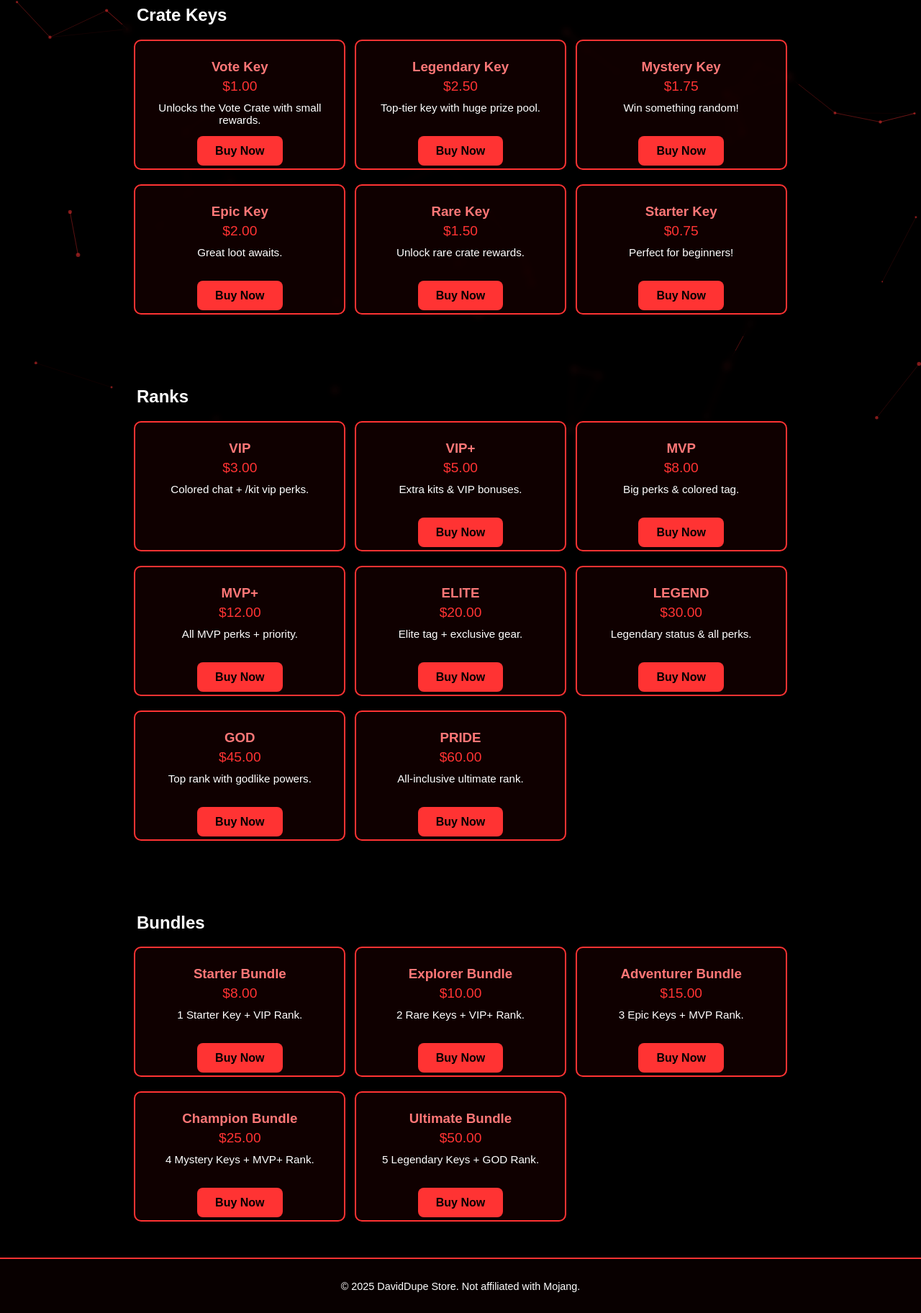
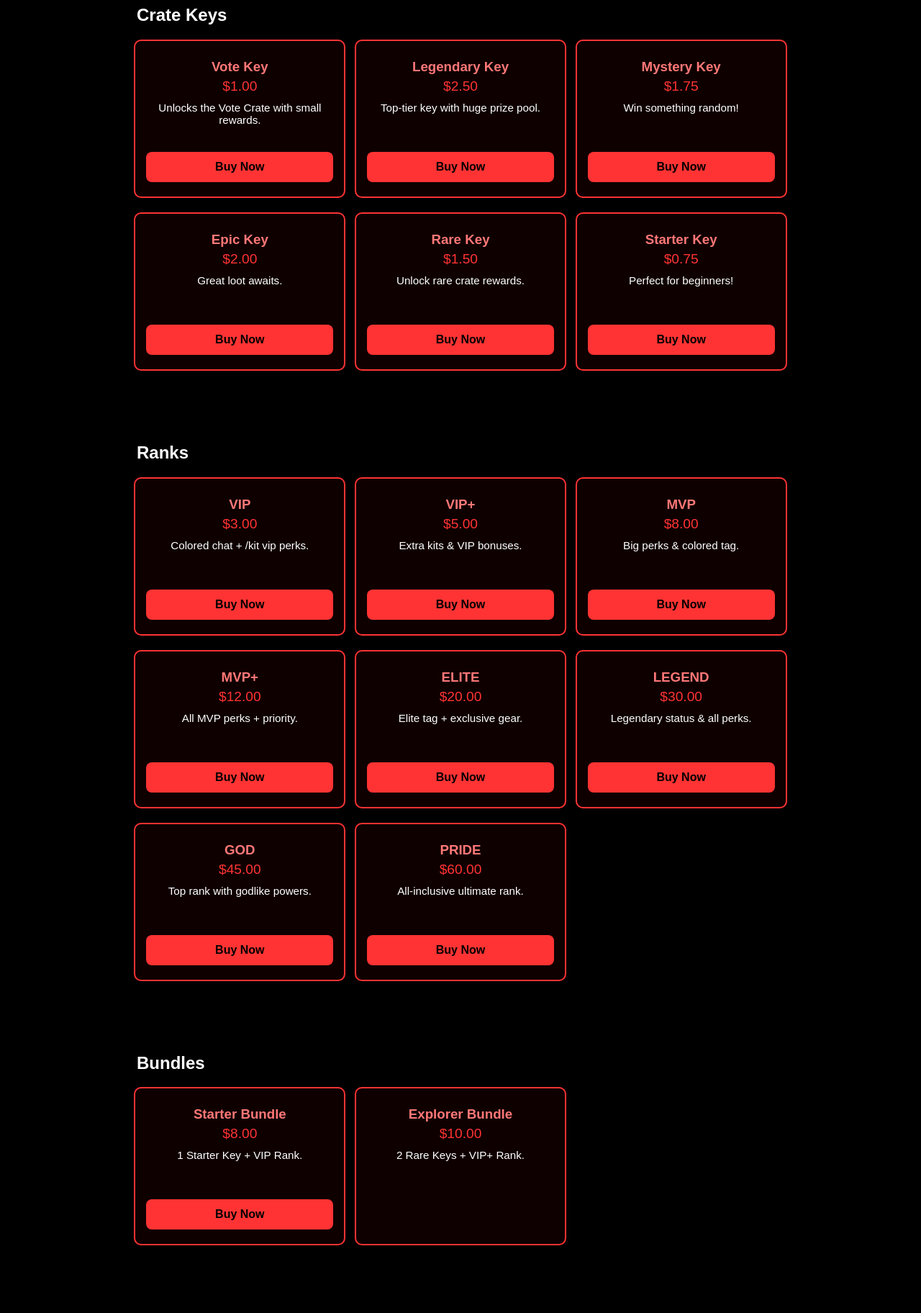
Before and after one commit to fmalematser/daviddupetestweb, a plain HTML site: page index.html in a window 1280 px wide. Shown: the part 200-2024 px from the top of the page at 72% size. After the commit the page ends 1980 px from the top, so only its background shows below. Drawn offline with nearby package versions, Linux system fonts and the light colour scheme.

Commit message:
Update index.html

```diff
--- a/index.html
+++ b/index.html
@@ -5,12 +5,13 @@
   <meta name="viewport" content="width=device-width, initial-scale=1" />
   <title>DavidDupe Store</title>
 
-  <!-- PayPal SDK -->
+  <!-- PayPal SDK (load once) -->
   <script
     src="https://www.paypal.com/sdk/js?client-id=BAA3SuHRJ8ZqAly5q6Z8-LH2_z-3P0Pm1tBkXfewbLfIrCKRKXJW9m_rL7wEa-idjNztY4nINHF-NMSFzg&components=hosted-buttons&disable-funding=venmo&currency=USD">
   </script>
 
   <script src="https://cdn.jsdelivr.net/npm/tsparticles@2/tsparticles.bundle.min.js"></script>
+
   <style>
     body {
       margin: 0;
@@ -38,10 +39,12 @@
 
     .btn {
       background: #ff3333; color: black;
-      padding: 12px 25px; margin: 5px;
+      padding: 12px 25px; margin: 5px 0;
       font-weight: bold; border: none; border-radius: 8px;
       text-decoration: none; cursor: pointer;
       transition: 0.3s ease-in-out;
+      width: 100%;
+      font-size: 1em;
     }
     .btn:hover {
       background: #cc0000;
@@ -83,12 +86,13 @@
     }
     .desc {
       font-size: 0.95em;
-      margin: 10px 0;
+      margin: 10px 0 15px;
       min-height: 50px;
     }
 
     @media (max-width:600px) {
       .store-grid { grid-template-columns: 1fr; }
+      .btn { font-size: 1.1em; }
     }
 
     footer {
@@ -107,8 +111,8 @@
   <header>
     <h1>DavidDupe Store</h1>
     <div class="nav-btns">
-      <a class="btn" href="https://discord.gg/YOURINVITE" target="_blank">Join Discord</a>
-      <a class="btn" href="https://daviddupe.github.io" target="_blank">Main Site</a>
+      <a class="btn" href="https://discord.gg/YOUR_DISCORD_INVITE" target="_blank">Join Discord</a>
+      <a class="btn" href="https://daviddupe.minehut.gg" target="_blank">Main Site</a>
     </div>
   </header>
 
@@ -119,37 +123,66 @@
         <h3>Vote Key</h3>
         <div class="price">$1.00</div>
         <div class="desc">Unlocks the Vote Crate with small rewards.</div>
-        <a class="btn" href="#">Buy Now</a>
+        <form action="https://www.paypal.com/cgi-bin/webscr" method="post" target="_top">
+          <input type="hidden" name="cmd" value="_s-xclick" />
+          <input type="hidden" name="hosted_button_id" value="REPLACE_WITH_YOUR_BUTTON_ID_VOTE_KEY" />
+          <input type="submit" value="Buy Now" class="btn" />
+        </form>
       </div>
+
       <div class="store-item">
         <h3>Legendary Key</h3>
         <div class="price">$2.50</div>
         <div class="desc">Top-tier key with huge prize pool.</div>
-        <a class="btn" href="#">Buy Now</a>
+        <form action="https://www.paypal.com/cgi-bin/webscr" method="post" target="_top">
+          <input type="hidden" name="cmd" value="_s-xclick" />
+          <input type="hidden" name="hosted_button_id" value="REPLACE_WITH_YOUR_BUTTON_ID_LEGENDARY_KEY" />
+          <input type="submit" value="Buy Now" class="btn" />
+        </form>
       </div>
+
       <div class="store-item">
         <h3>Mystery Key</h3>
         <div class="price">$1.75</div>
         <div class="desc">Win something random!</div>
-        <a class="btn" href="#">Buy Now</a>
+        <form action="https://www.paypal.com/cgi-bin/webscr" method="post" target="_top">
+          <input type="hidden" name="cmd" value="_s-xclick" />
+          <input type="hidden" name="hosted_button_id" value="REPLACE_WITH_YOUR_BUTTON_ID_MYSTERY_KEY" />
+          <input type="submit" value="Buy Now" class="btn" />
+        </form>
       </div>
+
       <div class="store-item">
         <h3>Epic Key</h3>
         <div class="price">$2.00</div>
         <div class="desc">Great loot awaits.</div>
-        <a class="btn" href="#">Buy Now</a>
+        <form action="https://www.paypal.com/cgi-bin/webscr" method="post" target="_top">
+          <input type="hidden" name="cmd" value="_s-xclick" />
+          <input type="hidden" name="hosted_button_id" value="REPLACE_WITH_YOUR_BUTTON_ID_EPIC_KEY" />
+          <input type="submit" value="Buy Now" class="btn" />
+        </form>
       </div>
+
       <div class="store-item">
         <h3>Rare Key</h3>
         <div class="price">$1.50</div>
         <div class="desc">Unlock rare crate rewards.</div>
-        <a class="btn" href="#">Buy Now</a>
+        <form action="https://www.paypal.com/cgi-bin/webscr" method="post" target="_top">
+          <input type="hidden" name="cmd" value="_s-xclick" />
+          <input type="hidden" name="hosted_button_id" value="REPLACE_WITH_YOUR_BUTTON_ID_RARE_KEY" />
+          <input type="submit" value="Buy Now" class="btn" />
+        </form>
       </div>
+
       <div class="store-item">
         <h3>Starter Key</h3>
         <div class="price">$0.75</div>
         <div class="desc">Perfect for beginners!</div>
-        <a class="btn" href="#">Buy Now</a>
+        <form action="https://www.paypal.com/cgi-bin/webscr" method="post" target="_top">
+          <input type="hidden" name="cmd" value="_s-xclick" />
+          <input type="hidden" name="hosted_button_id" value="REPLACE_WITH_YOUR_BUTTON_ID_STARTER_KEY" />
+          <input type="submit" value="Buy Now" class="btn" />
+        </form>
       </div>
     </div>
   </div>
@@ -161,51 +194,81 @@
         <h3>VIP</h3>
         <div class="price">$3.00</div>
         <div class="desc">Colored chat + /kit vip perks.</div>
-        <script
-  src="https://www.paypal.com/sdk/js?client-id=BAA3SuHRJ8ZqAly5q6Z8-LH2_z-3P0Pm1tBkXfewbLfIrCKRKXJW9m_rL7wEa-idjNztY4nINHF-NMSFzg&components=hosted-buttons&disable-funding=venmo&currency=USD">
-</script>
+        <form action="https://www.paypal.com/cgi-bin/webscr" method="post" target="_top">
+          <input type="hidden" name="cmd" value="_s-xclick" />
+          <input type="hidden" name="hosted_button_id" value="REPLACE_WITH_YOUR_BUTTON_ID_VIP" />
+          <input type="submit" value="Buy Now" class="btn" />
+        </form>
       </div>
       <div class="store-item">
         <h3>VIP+</h3>
         <div class="price">$5.00</div>
         <div class="desc">Extra kits & VIP bonuses.</div>
-        <a class="btn" href="#">Buy Now</a>
+        <form action="https://www.paypal.com/cgi-bin/webscr" method="post" target="_top">
+          <input type="hidden" name="cmd" value="_s-xclick" />
+          <input type="hidden" name="hosted_button_id" value="REPLACE_WITH_YOUR_BUTTON_ID_VIP_PLUS" />
+          <input type="submit" value="Buy Now" class="btn" />
+        </form>
       </div>
       <div class="store-item">
         <h3>MVP</h3>
         <div class="price">$8.00</div>
         <div class="desc">Big perks & colored tag.</div>
-        <a class="btn" href="#">Buy Now</a>
+        <form action="https://www.paypal.com/cgi-bin/webscr" method="post" target="_top">
+          <input type="hidden" name="cmd" value="_s-xclick" />
+          <input type="hidden" name="hosted_button_id" value="REPLACE_WITH_YOUR_BUTTON_ID_MVP" />
+          <input type="submit" value="Buy Now" class="btn" />
+        </form>
       </div>
       <div class="store-item">
         <h3>MVP+</h3>
         <div class="price">$12.00</div>
         <div class="desc">All MVP perks + priority.</div>
-        <a class="btn" href="#">Buy Now</a>
+        <form action="https://www.paypal.com/cgi-bin/webscr" method="post" target="_top">
+          <input type="hidden" name="cmd" value="_s-xclick" />
+          <input type="hidden" name="hosted_button_id" value="REPLACE_WITH_YOUR_BUTTON_ID_MVP_PLUS" />
+          <input type="submit" value="Buy Now" class="btn" />
+        </form>
       </div>
       <div class="store-item">
         <h3>ELITE</h3>
         <div class="price">$20.00</div>
         <div class="desc">Elite tag + exclusive gear.</div>
-        <a class="btn" href="#">Buy Now</a>
+        <form action="https://www.paypal.com/cgi-bin/webscr" method="post" target="_top">
+          <input type="hidden" name="cmd" value="_s-xclick" />
+          <input type="hidden" name="hosted_button_id" value="REPLACE_WITH_YOUR_BUTTON_ID_ELITE" />
+          <input type="submit" value="Buy Now" class="btn" />
+        </form>
       </div>
       <div class="store-item">
         <h3>LEGEND</h3>
         <div class="price">$30.00</div>
         <div class="desc">Legendary status & all perks.</div>
-        <a class="btn" href="#">Buy Now</a>
+        <form action="https://www.paypal.com/cgi-bin/webscr" method="post" target="_top">
+          <input type="hidden" name="cmd" value="_s-xclick" />
+          <input type="hidden" name="hosted_button_id" value="REPLACE_WITH_YOUR_BUTTON_ID_LEGEND" />
+          <input type="submit" value="Buy Now" class="btn" />
+        </form>
       </div>
       <div class="store-item">
         <h3>GOD</h3>
         <div class="price">$45.00</div>
         <div class="desc">Top rank with godlike powers.</div>
-        <a class="btn" href="#">Buy Now</a>
+        <form action="https://www.paypal.com/cgi-bin/webscr" method="post" target="_top">
+          <input type="hidden" name="cmd" value="_s-xclick" />
+          <input type="hidden" name="hosted_button_id" value="REPLACE_WITH_YOUR_BUTTON_ID_GOD" />
+          <input type="submit" value="Buy Now" class="btn" />
+        </form>
       </div>
       <div class="store-item">
         <h3>PRIDE</h3>
         <div class="price">$60.00</div>
         <div class="desc">All-inclusive ultimate rank.</div>
-        <a class="btn" href="#">Buy Now</a>
+        <form action="https://www.paypal.com/cgi-bin/webscr" method="post" target="_top">
+          <input type="hidden" name="cmd" value="_s-xclick" />
+          <input type="hidden" name="hosted_button_id" value="REPLACE_WITH_YOUR_BUTTON_ID_PRIDE" />
+          <input type="submit" value="Buy Now" class="btn" />
+        </form>
       </div>
     </div>
   </div>
@@ -217,75 +280,15 @@
         <h3>Starter Bundle</h3>
         <div class="price">$8.00</div>
         <div class="desc">1 Starter Key + VIP Rank.</div>
-        <a class="btn" href="#">Buy Now</a>
+        <form action="https://www.paypal.com/cgi-bin/webscr" method="post" target="_top">
+          <input type="hidden" name="cmd" value="_s-xclick" />
+          <input type="hidden" name="hosted_button_id" value="REPLACE_WITH_YOUR_BUTTON_ID_STARTER_BUNDLE" />
+          <input type="submit" value="Buy Now" class="btn" />
+        </form>
       </div>
       <div class="store-item">
         <h3>Explorer Bundle</h3>
         <div class="price">$10.00</div>
         <div class="desc">2 Rare Keys + VIP+ Rank.</div>
-        <a class="btn" href="#">Buy Now</a>
-      </div>
-      <div class="store-item">
-        <h3>Adventurer Bundle</h3>
-        <div class="price">$15.00</div>
-        <div class="desc">3 Epic Keys + MVP Rank.</div>
-        <a class="btn" href="#">Buy Now</a>
-      </div>
-      <div class="store-item">
-        <h3>Champion Bundle</h3>
-        <div class="price">$25.00</div>
-        <div class="desc">4 Mystery Keys + MVP+ Rank.</div>
-        <a class="btn" href="#">Buy Now</a>
-      </div>
-      <div class="store-item">
-        <h3>Ultimate Bundle</h3>
-        <div class="price">$50.00</div>
-        <div class="desc">5 Legendary Keys + GOD Rank.</div>
-        <a class="btn" href="#">Buy Now</a>
-      </div>
-    </div>
-  </div>
-
-  <footer>
-    <p>&copy; 2025 DavidDupe Store. Not affiliated with Mojang.</p>
-  </footer>
-
-  <script>
-    tsParticles.load("tsparticles", {
-      fpsLimit: 60,
-      particles: {
-        number: { value: 60 },
-        color: { value: "#ff3333" },
-        shape: { type: "circle" },
-        opacity: { value: 0.5 },
-        size: { value: { min: 1, max: 3 } },
-        links: {
-          enable: true,
-          distance: 120,
-          color: "#ff3333",
-          opacity: 0.4,
-          width: 1
-        },
-        move: {
-          enable: true,
-          speed: 1.5,
-          direction: "none",
-          outMode: "bounce"
-        }
-      },
-      interactivity: {
-        events: {
-          onHover: { enable: true, mode: "repulse" },
-          onClick: { enable: true, mode: "push" }
-        },
-        modes: {
-          repulse: { distance: 100 },
-          push: { quantity: 4 }
-        }
-      },
-      detectRetina: true
-    });
-  </script>
-
-</body>
-</html>
+        <form action="https://www.paypal.com/cgi-bin/webscr" method="post" target="_top">
+          <input type="hidden" name="cmd" value="_s-xclick"
```
